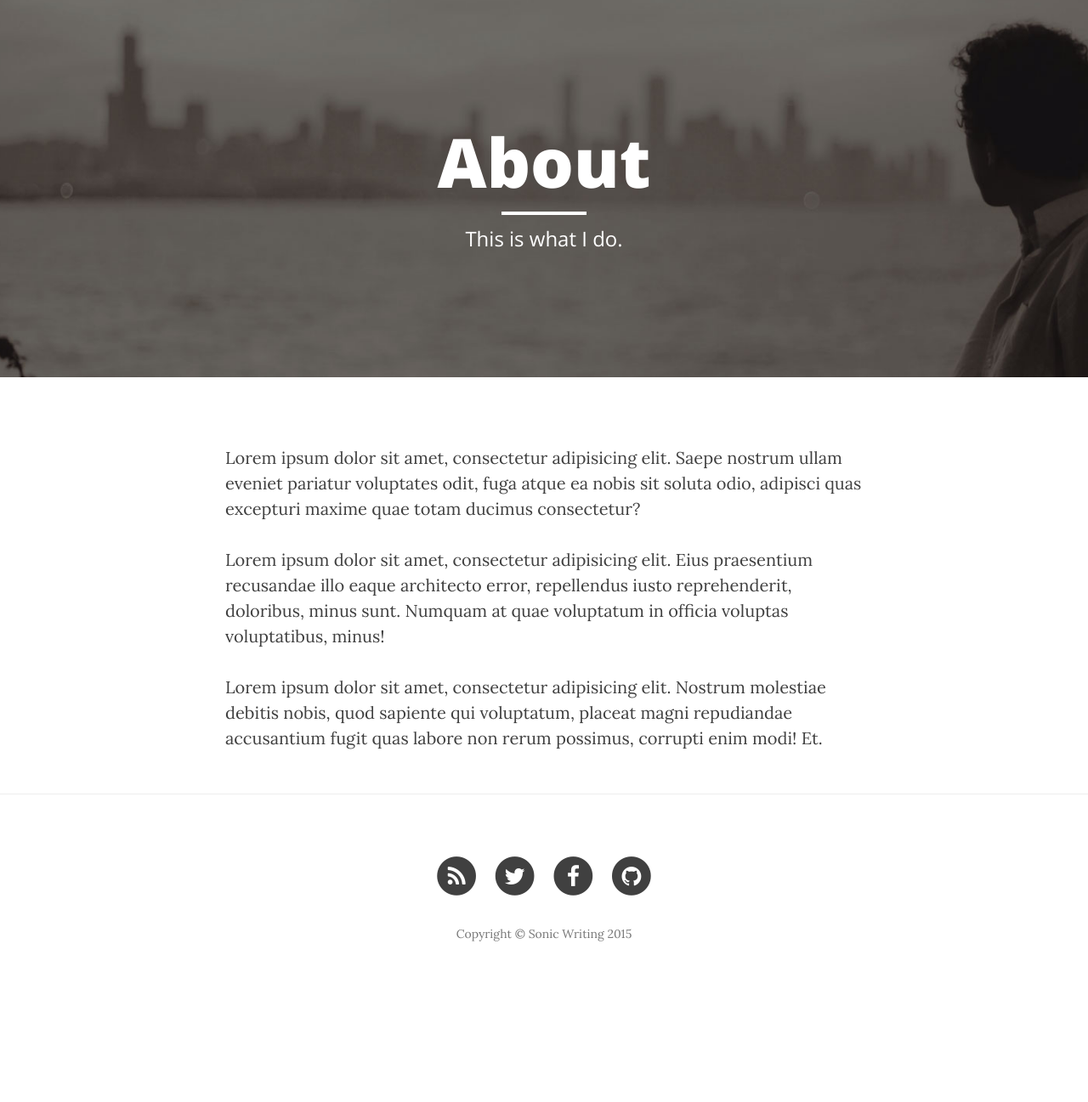
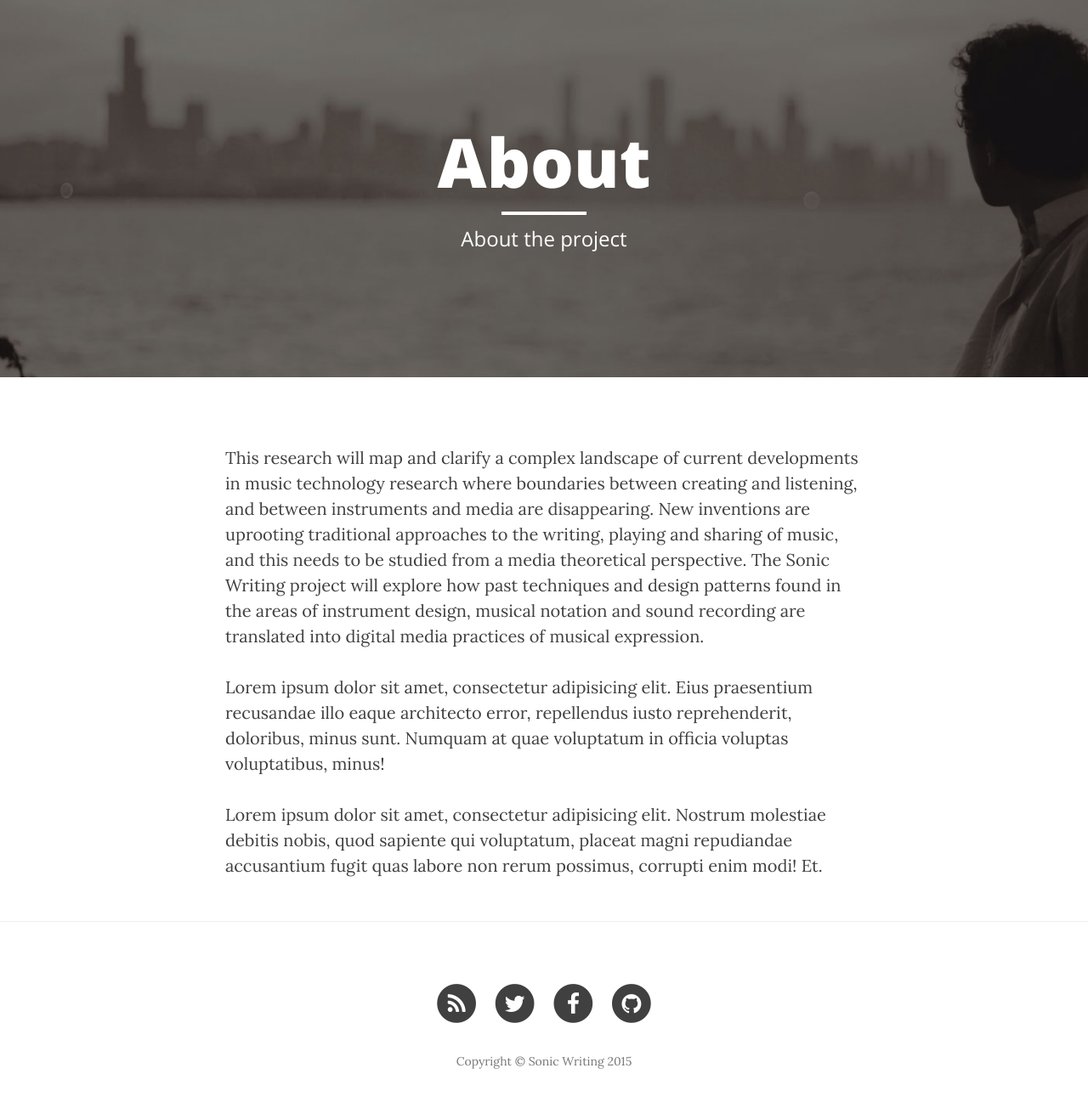
Before and after one commit to thormagnusson/sonicwriting, a Jekyll site: the page built from about.html, in a window 1280 px wide, cut to the strip 104-1429 px from the top of the page. Shown: the top 1297 px of the strip at 85% size. Built offline with Jekyll 4.4.1, drawn with Linux system fonts in a browser that asks for light colours; nearby versions of some CDN libraries; before the commit the page ends 1279 px from its top, so only the background shows below that.

Commit message:
try new branch

```diff
--- a/about.html
+++ b/about.html
@@ -1,11 +1,12 @@
 ---
 layout: page
 title: "About"
-description: "This is what I do."
+description: "About the project"
 header-img: "img/about-bg.jpg"
 ---
 
-<p>Lorem ipsum dolor sit amet, consectetur adipisicing elit. Saepe nostrum ullam eveniet pariatur voluptates odit, fuga atque ea nobis sit soluta odio, adipisci quas excepturi maxime quae totam ducimus consectetur?</p>
+<p>This research will map and clarify a complex landscape of current developments in music technology research where boundaries between creating and listening, and between instruments and media are disappearing. New inventions are uprooting traditional approaches to the writing, playing and sharing of music, and this needs to be studied from a media theoretical perspective. The Sonic Writing project will explore how past techniques and design patterns found in the areas of instrument design, musical notation and sound recording are translated into digital media practices of musical expression.
+</p>
 
 <p>Lorem ipsum dolor sit amet, consectetur adipisicing elit. Eius praesentium recusandae illo eaque architecto error, repellendus iusto reprehenderit, doloribus, minus sunt. Numquam at quae voluptatum in officia voluptas voluptatibus, minus!</p>
 
```
